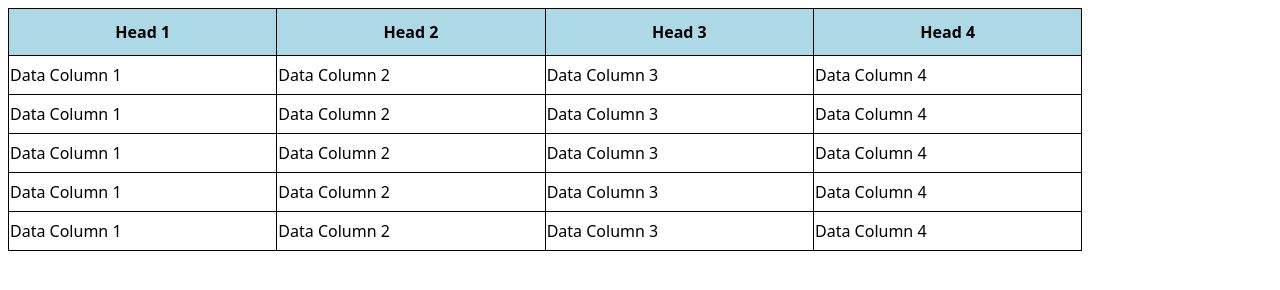
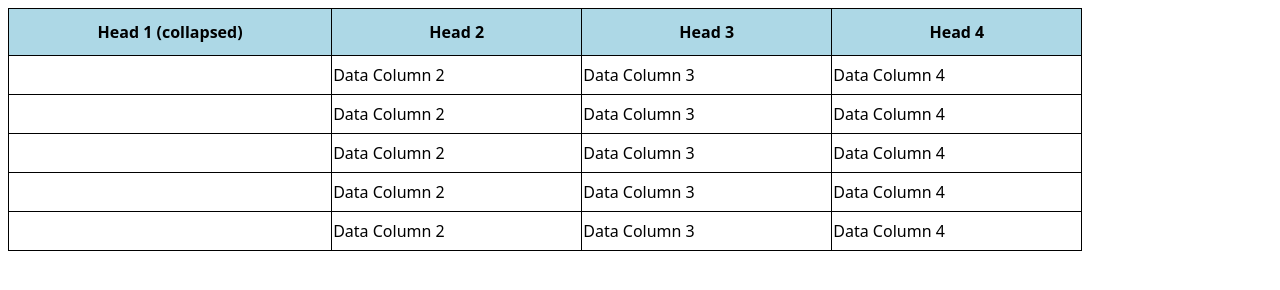
Before and after one commit to UllrichDevelopmentTeam/collapseableTable, a plain HTML site: page index.html in a window 1280 px wide. Both pictures are taken after a click on the element "Head 1". Drawn offline with Linux system fonts and the light colour scheme.

Commit message:
Got the table collapse to work properly

```diff
--- a/main.js
+++ b/main.js
@@ -1,12 +1,7 @@
-// document
-//     .querySelector('#generateBtn')
-//     .addEventListener('click', function(e){
-//         e.preventDefault();
-//         generateCoverLetter();
-// });
+const tableHead = document.querySelector('.tablepress thead tr');
+const tableData = document.querySelectorAll('td');
 
-// this contains all of the th's we need to edit
-const tableHead = document.querySelector('.tablepress thead tr');
+console.log(Array.from(tableData));
 
 for (th of tableHead.children) {
     // get the first match of the string column-#
@@ -14,17 +9,20 @@ for (th of tableHead.children) {
     // console.log(col);
     th.addEventListener('click', function(e){
         clickHeader(col);
+
+        if (e.target.innerHTML.search('(collapsed)') != -1) {
+            e.target.innerHTML =  e.target.innerHTML.replace('(collapsed)', '');
+        } else {
+            e.target.innerHTML += ' (collapsed)'
+        };
 });
 }
 
 function clickHeader(col){
-    console.log(col);
+    for (td of tableData) {
+        // console.log(td.classList)
+        if (td.classList.contains(col)) {
+            td.classList.toggle('hide-column');
+        }
+    };
 }
-
-function getTableHeads(){
-    console.log(document.querySelector('th.column-1').value)
-}
-
-console.log(document.querySelector('.tablepress thead tr').childNodes)
-
-// document.querySelectorAll()
--- a/styles.css
+++ b/styles.css
@@ -1,5 +1,5 @@
 .hide-column{
-    display: none;
+    /* display: none; */
     visibility: hidden;
 }
 
```
